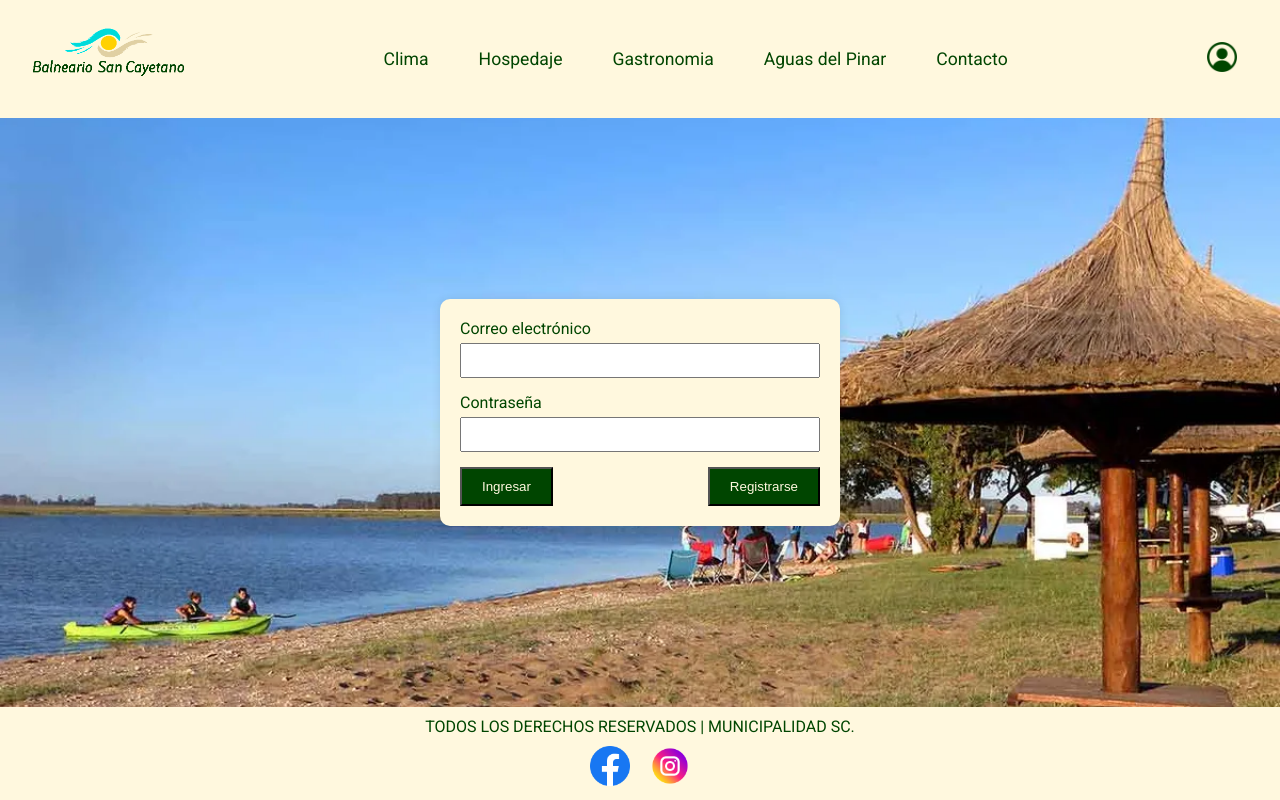
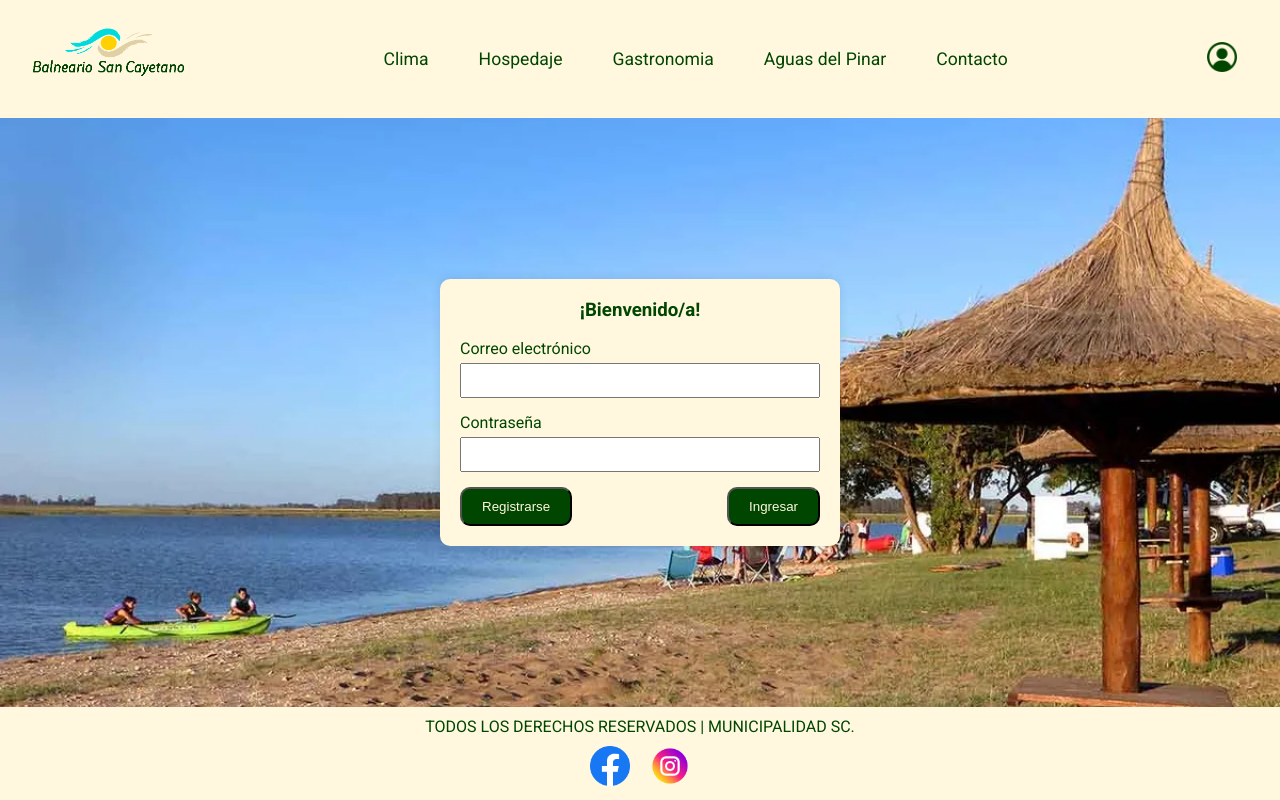
Before and after one commit to enzo952008/TrabajoFinalFullStack, a React (Create React App) app in the folder web-balneariosc/: page /login in a window 1280 px wide. Built offline with nearby package versions, Linux system fonts and the light colour scheme.

Commit message:
agregado de titulo en form y ajustes de estilado en botones

```diff
--- a/web-balneariosc/src/components/form-login-component.jsx
+++ b/web-balneariosc/src/components/form-login-component.jsx
@@ -17,6 +17,9 @@ const FormLogin = () => {
 
     return (
         <form className="form-container">
+            <div className="form-title">
+                <h3>¡Bienvenido/a!</h3>
+            </div>
             <div className="form-group">
                 <label htmlFor="email">Correo electrónico</label>
                 <input
@@ -38,8 +41,8 @@ const FormLogin = () => {
                 />
             </div>
             <div className="form-buttons">
+                <button type="button" onClick={handleRegister}>Registrarse</button>
                 <button type="submit" onClick={handleLogin}>Ingresar</button>
-                <button type="button" onClick={handleRegister}>Registrarse</button>
             </div>
         </form>
     );
--- a/web-balneariosc/src/styles/form-login.css
+++ b/web-balneariosc/src/styles/form-login.css
@@ -40,8 +40,14 @@
     color:#FFF8DE;
     cursor: pointer;
     background-color: #004500;
+    border-radius: 10px;
 }
 
 .form-buttons button:hover {
     transform: scale(1.1);
 }
+
+.form-title {
+    color: #004500;
+    padding-bottom: 5%;
+}
```
